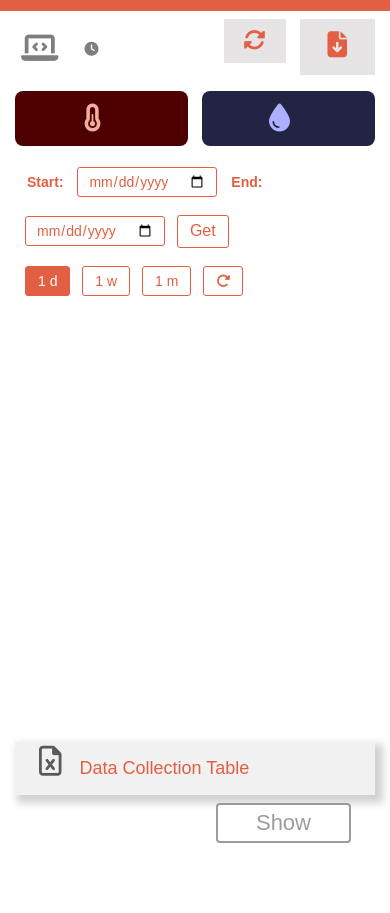
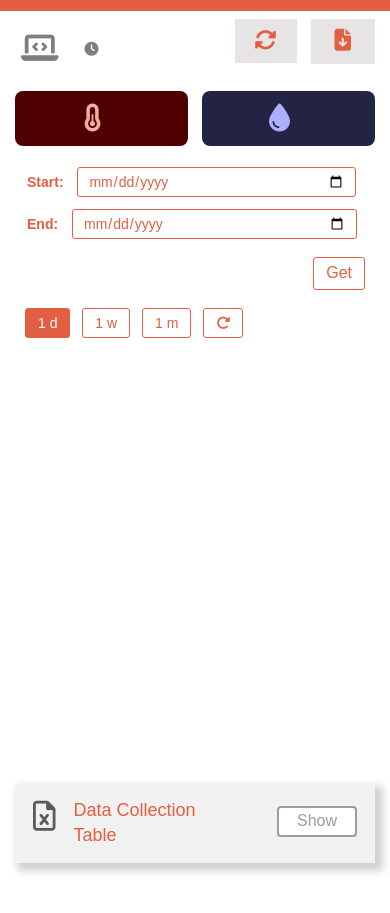
Before and after one commit to Supawitsip/IoT-Digital-Farm, a plain HTML site: page report.html in a window 390 px wide. Shown: the part 65-978 px from the top of the page. Drawn offline with nearby package versions, Linux system fonts and the light colour scheme; some packages are replaced by stand-ins of ours; no server answers; a script that the page names is missing.

Commit message:
responsive

```diff
--- a/css/report.css
+++ b/css/report.css
@@ -307,6 +307,12 @@ tr:nth-child(even) {
     .refresh {
         padding: 10px 20px;
     }
+    .dropbtn i {
+        font-size: 22px;
+    }
+    .dropbtn {
+        padding: 8px 24px;
+    }
     .devi-block {
         margin-bottom: 4px;
     }
@@ -325,13 +331,16 @@ tr:nth-child(even) {
         font-size: 28px;
     }
     .ex-title {
-        width: 50%;
+        width: 40%;
         font-size: 18px;
         margin: 10px 14px;
         vertical-align: middle;
     }
     .export-con i {
         font-size: 30px;
+    }
+    .excel-icon {
+        margin-left: 14px;
     }
     .ex-btn {
         margin: 16px 16px 16px 10px;
@@ -347,4 +356,18 @@ tr:nth-child(even) {
         margin: 6px 4px;
     }
     .timeSet input {background-color: white;}
+    .sh-btn {
+        font-size: 16px;
+        margin: 18px 14px;
+        padding: 2px 18px;
+    }
+    #date_from {
+        width: 80%;
+    }
+    #date_to {
+        width: 82%;
+    }
+    .getTimeBtn {
+        float: right;
+    }
 }
--- a/report.html
+++ b/report.html
@@ -30,7 +30,6 @@
     <script src="https://www.gstatic.com/firebasejs/8.4.3/firebase-app.js"></script>
     <script src="https://www.gstatic.com/firebasejs/8.4.3/firebase-database.js"></script>
     <script src="https://cdn.jsdelivr.net/gh/linways/table-to-excel@v1.0.4/dist/tableToExcel.js"></script>
-    <script src="path/to/chartjs/dist/chart.min.js"></script>
 
     <script src="https://cdnjs.cloudflare.com/ajax/libs/moment.js/2.26.0/moment.min.js"></script>
     <script src="https://cdnjs.cloudflare.com/ajax/libs/Chart.js/2.9.3/Chart.js"></script>
```
